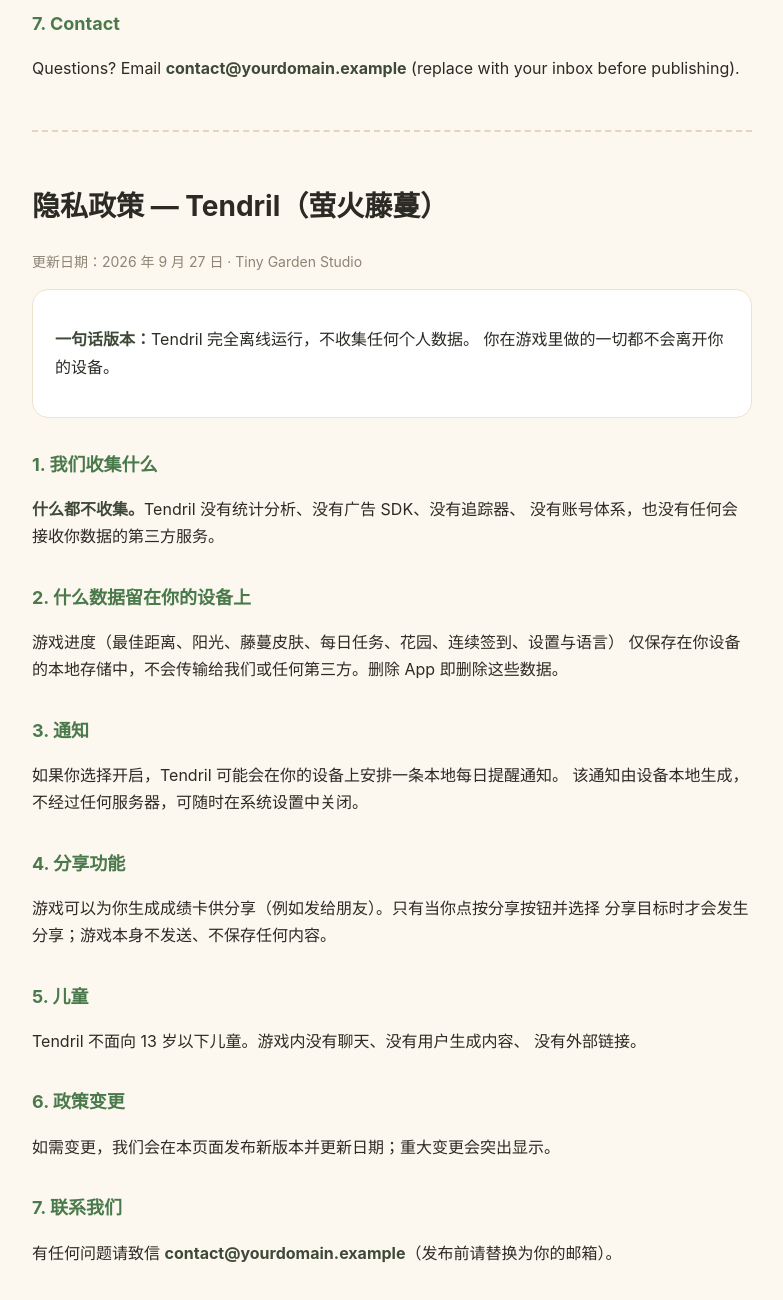
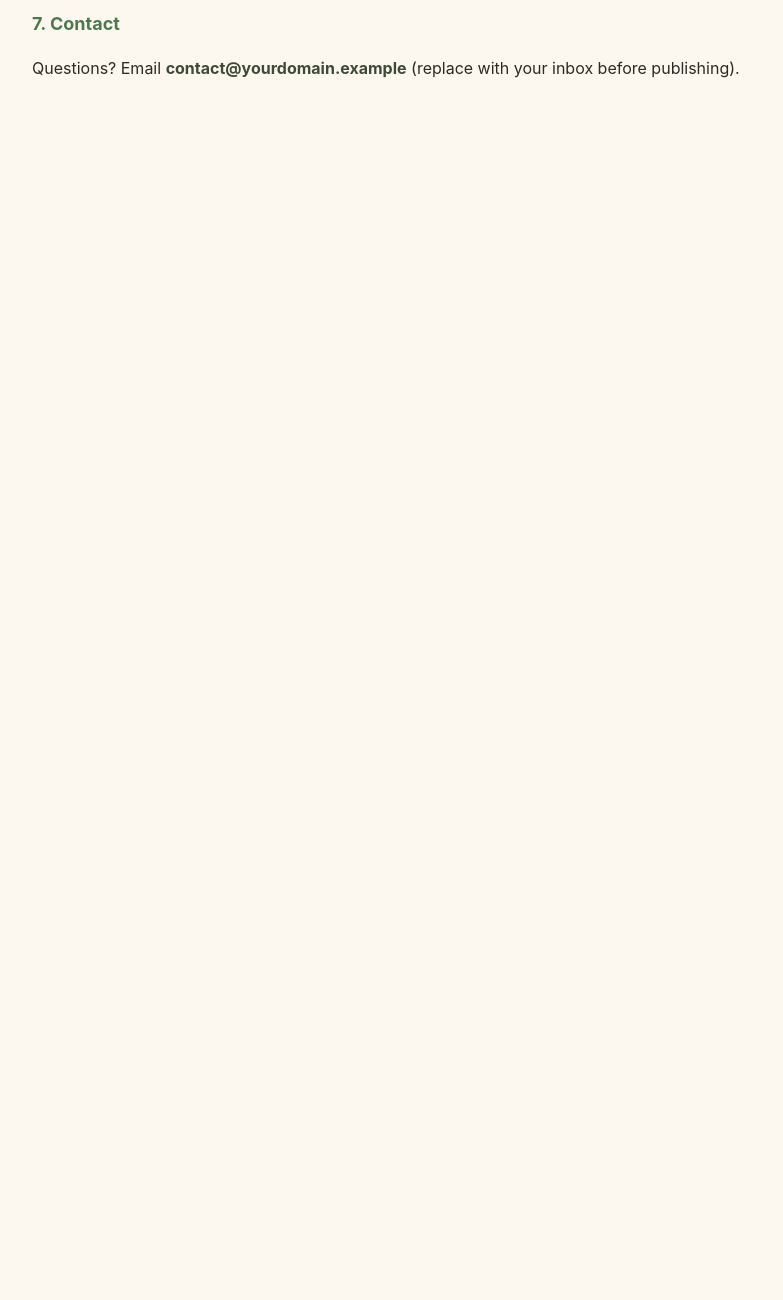
Before and after one commit to amswf/taamoo, a plain HTML site: page privacy/tendril.html in a window 1280 px wide. Shown: the part 1204-2504 px from the top of the page, without its empty margins (248-1031 px from the left). After the commit the page ends 1350 px from the top, so only its background shows below. Drawn offline with Linux system fonts and the light colour scheme.

Commit message:
English-only copy

```diff
--- a/privacy/tendril.html
+++ b/privacy/tendril.html
@@ -54,32 +54,6 @@
 <p>Questions? Email <strong>contact@yourdomain.example</strong> (replace with your inbox
 before publishing).</p>
 
-<div class="zh">
-<h1>隐私政策 — Tendril（萤火藤蔓）</h1>
-<p class="upd">更新日期：2026 年 9 月 27 日 · Tiny Garden Studio</p>
-<div class="card">
-<p><strong>一句话版本：</strong>Tendril 完全离线运行，不收集任何个人数据。
-你在游戏里做的一切都不会离开你的设备。</p>
-</div>
-<h2>1. 我们收集什么</h2>
-<p><strong>什么都不收集。</strong>Tendril 没有统计分析、没有广告 SDK、没有追踪器、
-没有账号体系，也没有任何会接收你数据的第三方服务。</p>
-<h2>2. 什么数据留在你的设备上</h2>
-<p>游戏进度（最佳距离、阳光、藤蔓皮肤、每日任务、花园、连续签到、设置与语言）
-仅保存在你设备的本地存储中，不会传输给我们或任何第三方。删除 App 即删除这些数据。</p>
-<h2>3. 通知</h2>
-<p>如果你选择开启，Tendril 可能会在你的设备上安排一条本地每日提醒通知。
-该通知由设备本地生成，不经过任何服务器，可随时在系统设置中关闭。</p>
-<h2>4. 分享功能</h2>
-<p>游戏可以为你生成成绩卡供分享（例如发给朋友）。只有当你点按分享按钮并选择
-分享目标时才会发生分享；游戏本身不发送、不保存任何内容。</p>
-<h2>5. 儿童</h2>
-<p>Tendril 不面向 13 岁以下儿童。游戏内没有聊天、没有用户生成内容、
-没有外部链接。</p>
-<h2>6. 政策变更</h2>
-<p>如需变更，我们会在本页面发布新版本并更新日期；重大变更会突出显示。</p>
-<h2>7. 联系我们</h2>
-<p>有任何问题请致信 <strong>contact@yourdomain.example</strong>（发布前请替换为你的邮箱）。</p>
-</div>
+
 </body>
 </html>
```
Also changed, not shown: index.html (+3 -3 lines).
